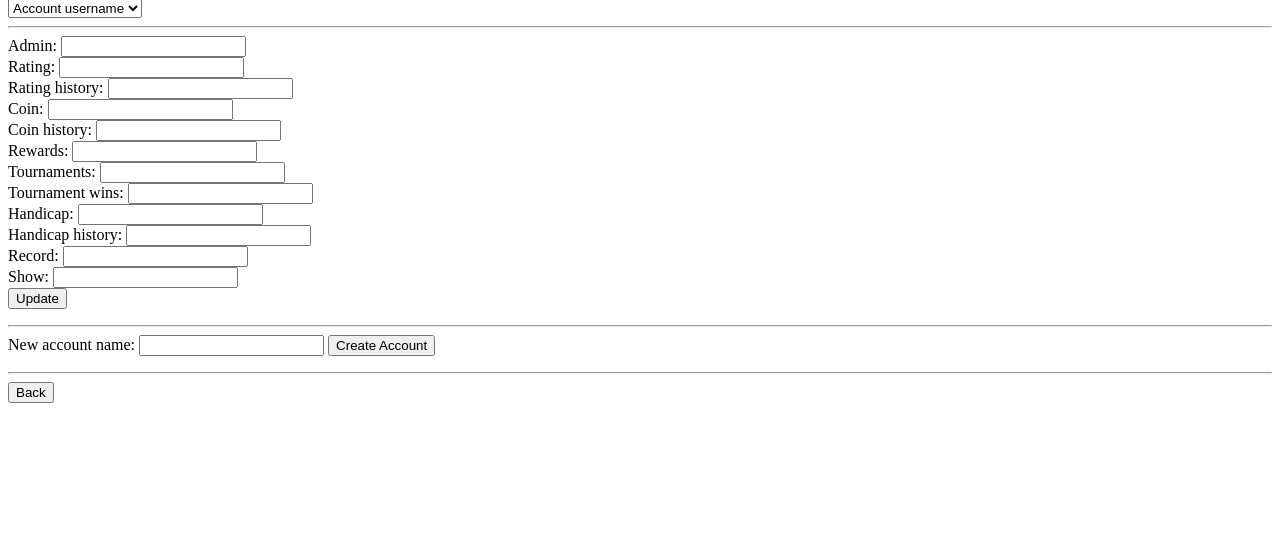
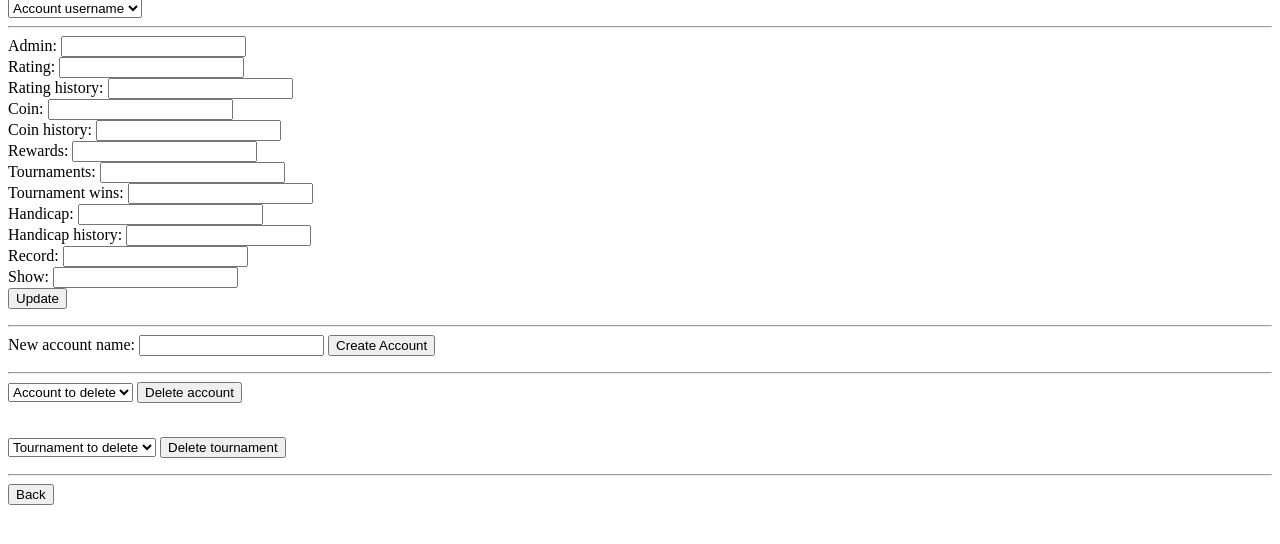
Before and after one commit to DanielKeith93/superposition-smash, a Flask app: template templates/manage_accounts.html in a window 1280 px wide. Shown: the part 77-621 px from the top of the page. Run offline with Flask 2, Linux system fonts and the light colour scheme; the template is opened without the code that fills it, so the values that code supplies are empty.

Commit message:
Can delete accounts and tournaments

```diff
--- a/app.py
+++ b/app.py
@@ -372,6 +372,8 @@ def manage_accounts( user_name ):
     kwargs['debug_message'] = ''
 
     account_name = request.form.get("account_name", "")
+    account_to_delete = request.form.get("account_to_delete", "")
+    tournament_to_delete = request.form.get("tournament_to_delete", "")
     isadmin = request.form.get("isadmin", "")
     rating = request.form.get("rating", "")
     rating_history = request.form.get("rating_history", "")
@@ -387,38 +389,51 @@ def manage_accounts( user_name ):
 
     new_account_name = request.form.get("new_account_name", "")
 
-    if account_name!="":
-        account = load_account_from_db( account_name )
+    if "submit_button" in request.form:
+        if request.form['submit_button']=="update":
+            if account_name!="":
+                account = load_account_from_db( account_name )
 
-        #Quick and dirty check of the inputs and then update each attribute
-        attributes = [[isadmin,'isadmin',isbool,'Admin must be boolean<br>'],
-                [rating,'rating',isfloat,'Rating must be float<br>'],
-                [rating_history,'rating_history',islist,'Rating history must be list/list of lists of floats<br>'],
-                [coin,coin,'isfloat','Coin must be float<br>'],
-                [coin_history,'coin_history',islist,'Coin history must be list/list of lists of floats<br>'],
-                [rewards,'rewards',isint,'Rewards must be int<br>'],
-                [tournaments,'tournaments',islist,'Tournaments must be list of strings<br>'],
-                [tournament_wins,'tournament_wins',isint,'Tournament wins must be int<br>'],
-                [handicap,'handicap',isint,'Handicap must be int<br>'],
-                [handicap_history,'handicap_history',islist,'Handicap history must be list/list of lists of ints<br>'],
-                [record,'record',islist,'Record must be list/list of lists of strings<br>'],
-                [show,'show',isbool,'Show must be boolean<br>']]
+                #Quick and dirty check of the inputs and then update each attribute
+                attributes = [[isadmin,'isadmin',isbool,'Admin must be boolean<br>'],
+                        [rating,'rating',isfloat,'Rating must be float<br>'],
+                        [rating_history,'rating_history',islist,'Rating history must be list/list of lists of floats<br>'],
+                        [coin,coin,'isfloat','Coin must be float<br>'],
+                        [coin_history,'coin_history',islist,'Coin history must be list/list of lists of floats<br>'],
+                        [rewards,'rewards',isint,'Rewards must be int<br>'],
+                        [tournaments,'tournaments',islist,'Tournaments must be list of strings<br>'],
+                        [tournament_wins,'tournament_wins',isint,'Tournament wins must be int<br>'],
+                        [handicap,'handicap',isint,'Handicap must be int<br>'],
+                        [handicap_history,'handicap_history',islist,'Handicap history must be list/list of lists of ints<br>'],
+                        [record,'record',islist,'Record must be list/list of lists of strings<br>'],
+                        [show,'show',isbool,'Show must be boolean<br>']]
 
-        for attribute in attributes:
-            if attribute[0]!="":
-                if attribute[2](attribute[0]):
-                    setattr( account, attribute[1], eval(attribute[0]) )
-                else:
-                    kwargs['debug_message']+=attribute[3]
+                for attribute in attributes:
+                    if attribute[0]!="":
+                        if attribute[2](attribute[0]):
+                            setattr( account, attribute[1], eval(attribute[0]) )
+                        else:
+                            kwargs['debug_message']+=attribute[3]
 
-        save_account_to_db( account )
+                save_account_to_db( account )
 
+        elif request.form['submit_button']=="create":
+            if new_account_name:
+                txt = create_account_in_db( new_account_name, password='password' )
+                kwargs['debug_message'] = txt
 
-    elif new_account_name:
-        txt = create_account_in_db( new_account_name, password='password' )
-        kwargs['debug_message'] = txt
+        elif request.form['submit_button']=="delete_account":
+            if account_to_delete:
+                del_account_from_db( account_to_delete )
+                kwargs['debug_message'] = f'Account successfully deleted: {account_to_delete}'
+
+        elif request.form['submit_button']=="delete_tournament":
+            if tournament_to_delete:
+                del_tournament_from_db( tournament_to_delete )
+                kwargs['debug_message'] = f'Tournament successfully deleted: {account_to_delete}'
 
     kwargs['account_list'] = get_account_list_in_db()
+    kwargs['tournament_list'] = [t.name for t in get_all_live_tournaments_in_db() + get_all_previous_tournaments_in_db()]
 
     return render_template('manage_accounts.html', **kwargs )
 
@@ -489,6 +504,12 @@ def get_account_list_in_db():
 def exp_winrate( player1, player2 ):
     difference = ( player1.rating + 50 * player1.handicap ) - ( player2.rating + 50 * player2.handicap )
     return 1 / ( 1 + 10 ** ( - difference / 400 ) )
+
+#Permanently delete account from database
+def del_account_from_db( name ):
+    name = name.lower()
+    db.session.query(Account_db).filter(Account_db.name==name).delete()
+    db.session.commit()
 
 
 ######### Tournament functions
@@ -665,6 +686,11 @@ def get_all_live_tournaments_in_db():
     live_tournaments_list = [ t.tournament for t in tournaments if t.tournament.live ]
     live_tournaments_list.sort(key=lambda x: datetime.datetime.strptime(x.date, '%d-%m-%Y')) #sort by chronological order
     return live_tournaments_list[::-1]
+
+#Delete tournament from database
+def del_tournament_from_db( name ):
+    db.session.query(Tournament_db).filter(Tournament_db.name==name).delete()
+    db.session.commit()
 
 
 ######### Match functions
--- a/templates/manage_accounts.html
+++ b/templates/manage_accounts.html
@@ -29,7 +29,7 @@
       Handicap history: <input type="text" name="handicap_history"> <br>
       Record: <input type="text" name="record"> <br>
       Show: <input type="text" name="show"> <br>
-      <button type="submit" onclick="confirm_update(event)">Update</button>
+      <button type="submit" name="submit_button" value="update" onclick="confirm_update(event)">Update</button>
       <script>
         function confirm_update(e)
         {
@@ -45,12 +45,54 @@
 
     <form method="post" action="">
       New account name: <input type="text" name="new_account_name" id="new_account_name">
-      <button type="submit" onclick="confirm_new(event)">Create Account</button>
+      <button type="submit" name="submit_button" value="create" onclick="confirm_new(event)">Create Account</button>
       <script>
         function confirm_new(e)
         {
           name = document.getElementById('new_account_name').value
             if(!confirm('Are you sure you wish to create a new account: ' + name + '?')) {
+                e.preventDefault();
+            }
+        }
+        </script>
+    </form>
+
+    <hr>
+
+    <form action="" method="post">
+
+      <select name="account_to_delete" id="account_to_delete">
+        <option value="" disabled selected>Account to delete</option>
+        {% for each in account_list %}
+          <option value="{{each}}">{{each}}</option>
+        {% endfor %}
+      </select>
+      <button type="submit" name="submit_button" value="delete_account" onclick="confirm_delete_account(event)">Delete account</button>
+      <script>
+        function confirm_delete_account(e)
+        {
+          name = document.getElementById('account_to_delete').value
+            if(!confirm('Are you sure you wish to delete this account: ' + name + '?')) {
+                e.preventDefault();
+            }
+        }
+        </script>
+    </form><br>
+
+    <form action="" method="post">
+
+      <select name="tournament_to_delete" id="tournament_to_delete">
+        <option value="" disabled selected>Tournament to delete</option>
+        {% for each in tournament_list %}
+          <option value="{{each}}">{{each}}</option>
+        {% endfor %}
+      </select>
+      <button type="submit" name="submit_button" value="delete_tournament" onclick="confirm_delete_tournament(event)">Delete tournament</button>
+      <script>
+        function confirm_delete_tournament(e)
+        {
+          name = document.getElementById('tournament_to_delete').value
+            if(!confirm('Are you sure you wish to delete this tournament: ' + name + '?')) {
                 e.preventDefault();
             }
         }
```
Also changed, not shown: db.db.
